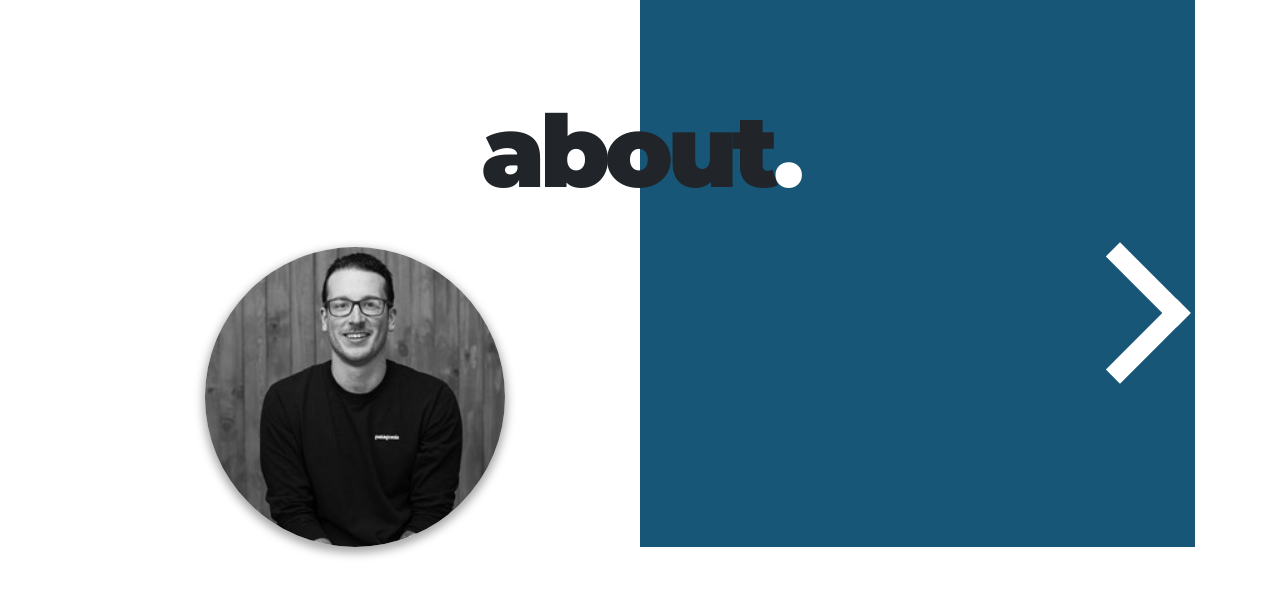
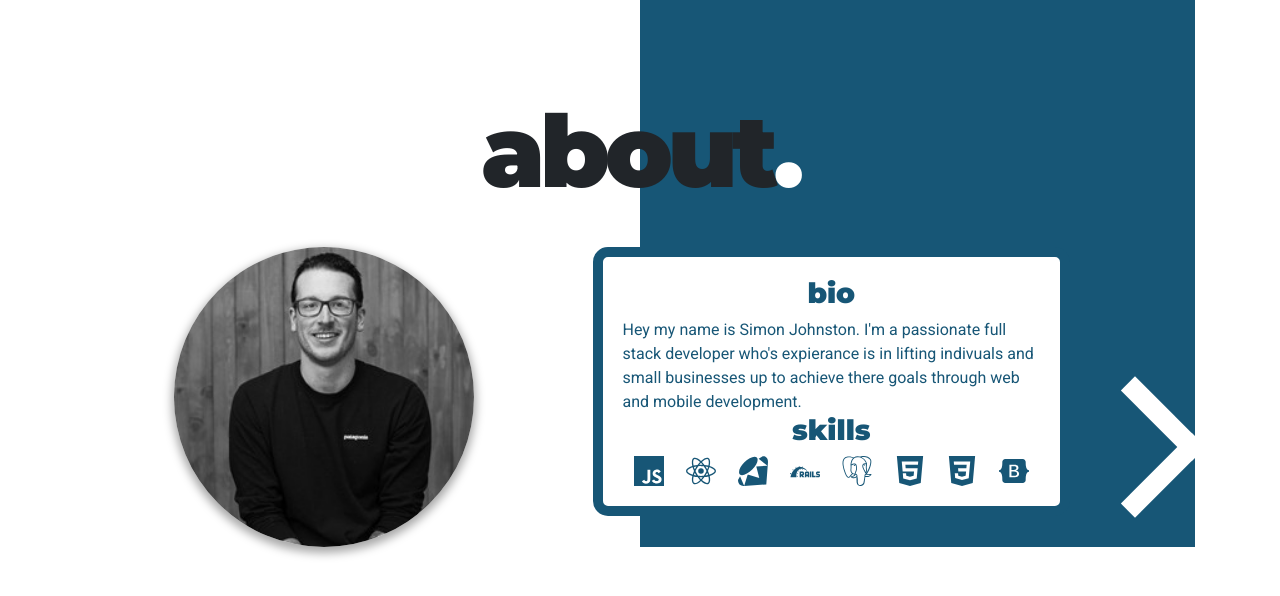
Before and after one commit to sjohnston92/portfolio-site, a React (Create React App) app: page /about in a window 1280 px wide. Shown: the top 596 px of the page. Built offline with nearby package versions, Linux system fonts and the light colour scheme.

Commit message:
finished up bio and import icons for about

```diff
--- a/src/pages/About.js
+++ b/src/pages/About.js
@@ -3,6 +3,7 @@ import styled from 'styled-components'
 import {Link} from "react-router-dom"
 import {Row,Col} from 'react-bootstrap'
 import Simon from '../images/simon.jpeg'
+import {SiRuby,SiReact,SiPostgresql,SiJavascript,SiBootstrap,SiRails,SiHtml5,SiCss3} from "react-icons/si";
 
 const About = () => {
 
@@ -20,15 +21,23 @@ const About = () => {
         <StyledImage url={Simon}/>
         </ImageBox>
         </Col>
-        <Col>
+
+
         <Col>
         <DescText>
+          <SubHeaderText>bio</SubHeaderText>
+          Hey my name is Simon Johnston. I'm a passionate full stack developer who's expierance is in lifting indivuals and small businesses up to achieve there goals through web and mobile development.
+          <br />
+          <SubHeaderText>skills</SubHeaderText>
+          <IconBox>
+          <SiJavascript/><SiReact/><SiRuby/><SiRails/><SiPostgresql/><SiHtml5/><SiCss3/> <SiBootstrap/>
+          </IconBox>
         </DescText>
         </Col>
        <div style={{display:'flex',justifyContent:'flex-end'}}>
         <ArrowRight to="/"/>
       </div>
-      </Col>
+
       </Row>
 
     </AboutDiv>
@@ -69,9 +78,26 @@ justify-content:center;
 `
 ;
 
+const IconBox = styled.div`
+display:flex;
+justify-content:space-around;
+font-size: 30px;
+
+`
+;
+
+const SubHeaderText = styled.h3`
+text-align:center;
+font-family: 'Montserrat', sans-serif;
+`
+
 
 const DescText = styled.p`
-color:white;
+color:#175676;
+background: white;
+padding: 20px;
+border:  #175676 solid 10px;
+border-radius: 15px;
 font-family: 'Roboto', sans-serif;
 `
 ;
```
Also changed, not shown: src/images/icons/JavaScript.png (added), 1 other file (tests, documents, lock files or other folders).
